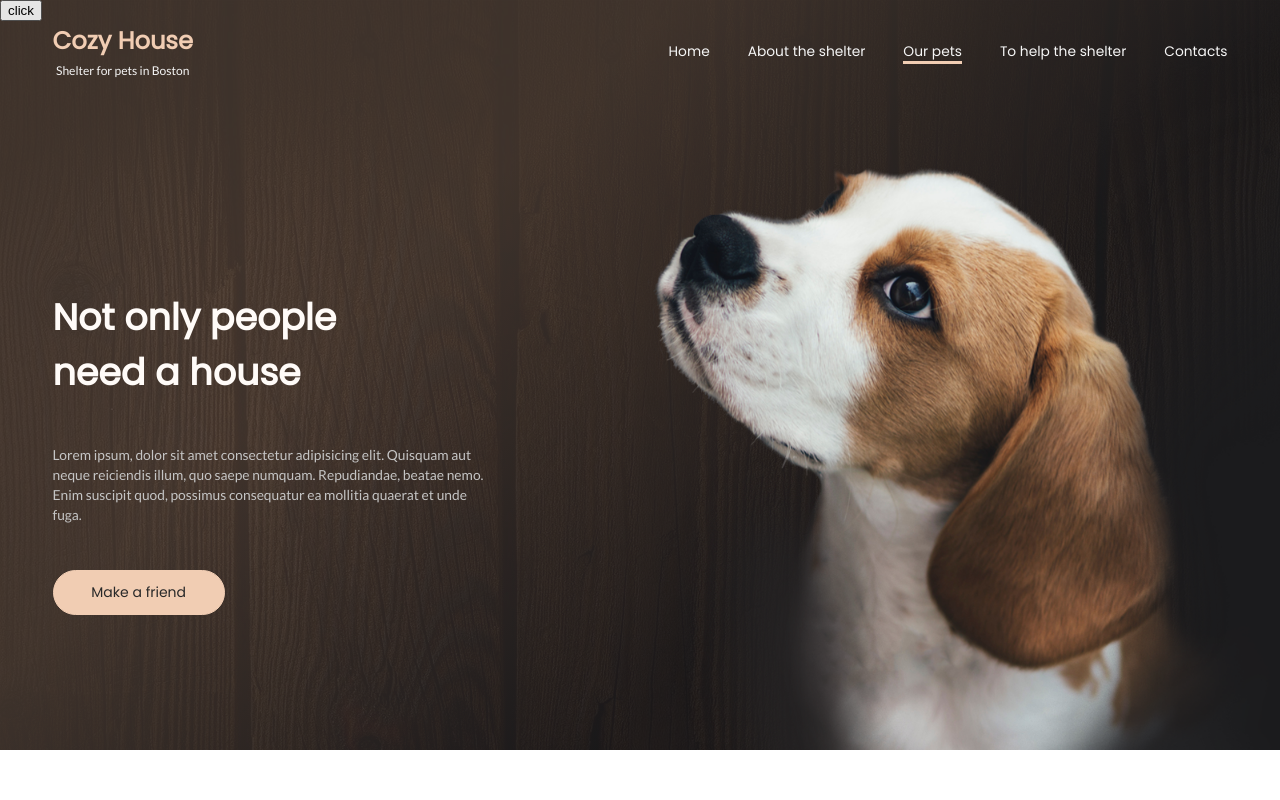
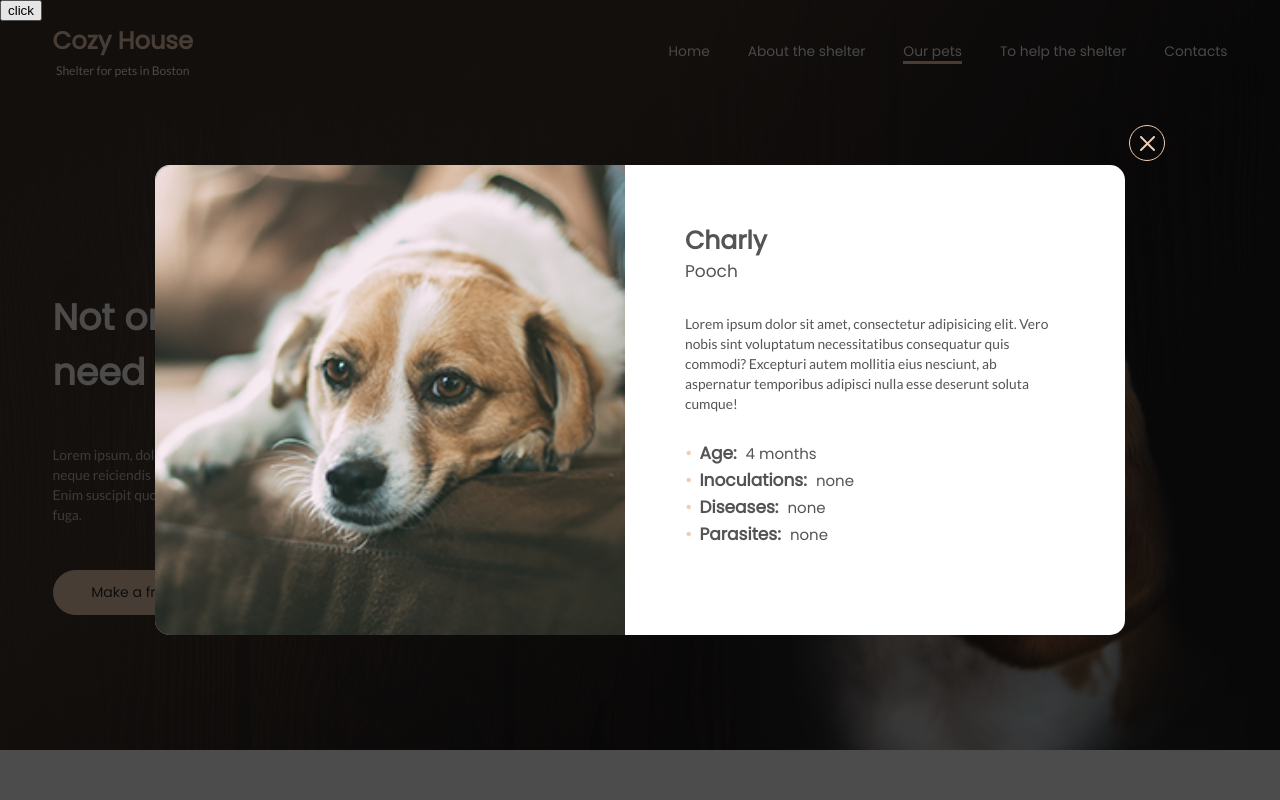
Before and after one commit to Babiy7/dogs-app, a React (Create React App) app: page /pets in a window 1280 px wide. Shown: the top 800 px of the page. Built offline with nearby package versions, Linux system fonts and the light colour scheme; a web font is replaced by a local one.

Commit message:
Made PetModal.

```diff
--- a/src/App.js
+++ b/src/App.js
@@ -11,7 +11,7 @@ import Footer from "./components/Sections/Footer/Footer";
 import Modal from "./components/UI/Modal/Modal";
 
 function App() {
-  const [open, setOpen] = useState(false);
+  const [open, setOpen] = useState(true);
 
   return (
     <div className={classes.App}>
--- /dev/null
+++ b/src/components/Modals/PetModal/PetModal.js
@@ -0,0 +1,43 @@
+import React from "react";
+import classes from "./PetModal.module.scss";
+
+import dog from "../../../assests/pets/dog3.png";
+
+const charcteristic = {
+  age: "4 months",
+  inoculations: "none",
+  diseases: "none",
+  parasites: "none"
+};
+
+const PetModal = props => {
+  const pets = Object.entries(charcteristic).map(item => (
+    <li className={classes.Item}>
+      <span className={classes.Key}>{item[0]}: </span> {item[1]}
+    </li>
+  ));
+
+  return (
+    <div className={classes.PetModal}>
+      <div className={classes.Left}>
+        <img className={classes.Image} src={dog} alt="" />
+      </div>
+      <div className={classes.Right}>
+        <h4 className={classes.Title}>Charly</h4>
+        <div className={classes.SubTitle}>Pooch</div>
+        <div className={classes.Text}>
+          <p>
+            Lorem ipsum dolor sit amet, consectetur adipisicing elit. Vero nobis
+            sint voluptatum necessitatibus consequatur quis commodi? Excepturi
+            autem mollitia eius nesciunt, ab aspernatur temporibus adipisci
+            nulla esse deserunt soluta cumque!
+          </p>
+        </div>
+
+        <ul className={classes.Сharacteristic}>{pets}</ul>
+      </div>
+    </div>
+  );
+};
+
+export default PetModal;
--- /dev/null
+++ b/src/components/Modals/PetModal/PetModal.module.scss
@@ -0,0 +1,87 @@
+@import "../../../sass/title";
+@import "../../../sass/text";
+@import "../../../sass/vars";
+
+.PetModal {
+  height: 470px;
+
+  display: flex;
+
+  text-align: left;
+
+  .Left {
+    width: 470px;
+
+    border-radius: 15px 0 0 15px;
+
+    background-color: rgba(#000000, 0.5);
+
+    overflow: hidden;
+
+    .Image {
+      width: 100%;
+    }
+  }
+
+  .Right {
+    width: 500px;
+
+    padding: 60px;
+
+    box-sizing: border-box;
+
+    .Title {
+      @extend %title;
+    }
+
+    .SubTitle {
+      color: $gray;
+
+      font-size: 17px;
+    }
+
+    .Text {
+      margin-top: 30px;
+
+      color: $gray;
+
+      @extend %text;
+    }
+
+    .Сharacteristic {
+      margin-top: 25px;
+
+      color: $gray;
+
+      .Item {
+        font-size: 15px;
+
+        list-style-position: inside;
+        list-style: none;
+
+        &::before {
+          content: "\2022";
+
+          display: inline-block;
+          margin-right: 7px;
+
+          color: $orange-light;
+
+          font-size: 1.2em;
+        }
+      }
+
+      .Key {
+        display: inline-block;
+        margin-right: 5px;
+
+        font-size: 17px;
+        font-weight: bold;
+
+        &:first-letter {
+          text-transform: uppercase;
+        }
+      }
+    }
+  }
+}
--- a/src/components/UI/Modal/Modal.js
+++ b/src/components/UI/Modal/Modal.js
@@ -2,6 +2,7 @@ import React from "react";
 import classes from "./Modal.module.scss";
 
 import Backdrop from "../Backdrop/Backdrop";
+import PetModal from "../../Modals/PetModal/PetModal";
 
 const Modal = props => {
   const show = props.show;
@@ -17,6 +18,7 @@ const Modal = props => {
         }}
         className={classes.Modal}
       >
+        <PetModal />
         <button onClick={unShow} className={classes.Button} />
       </div>
     </>
--- a/src/components/UI/Modal/Modal.module.scss
+++ b/src/components/UI/Modal/Modal.module.scss
@@ -1,18 +1,16 @@
 @import "../../../sass/vars";
 
 .Modal {
-  width: 600px;
-  height: 300px;
-
   position: fixed;
   top: 50%;
   left: 50%;
 
-  background: $orange-light;
+  border-radius: 15px;
+
+  background: white;
 
   transition: all 0.4s ease-in-out;
   transform: translate(-50%, -50%);
-  box-shadow: 1px 1px 40px rgba(white, 0.4);
 
   .Button {
     position: absolute;
@@ -34,6 +32,7 @@
       background-color: rgba($orange-light, 0.2);
 
       transform: rotate(90deg);
+      box-shadow: 1px 1px 15px rgba(white, 0.3);
     }
   }
 }
```
